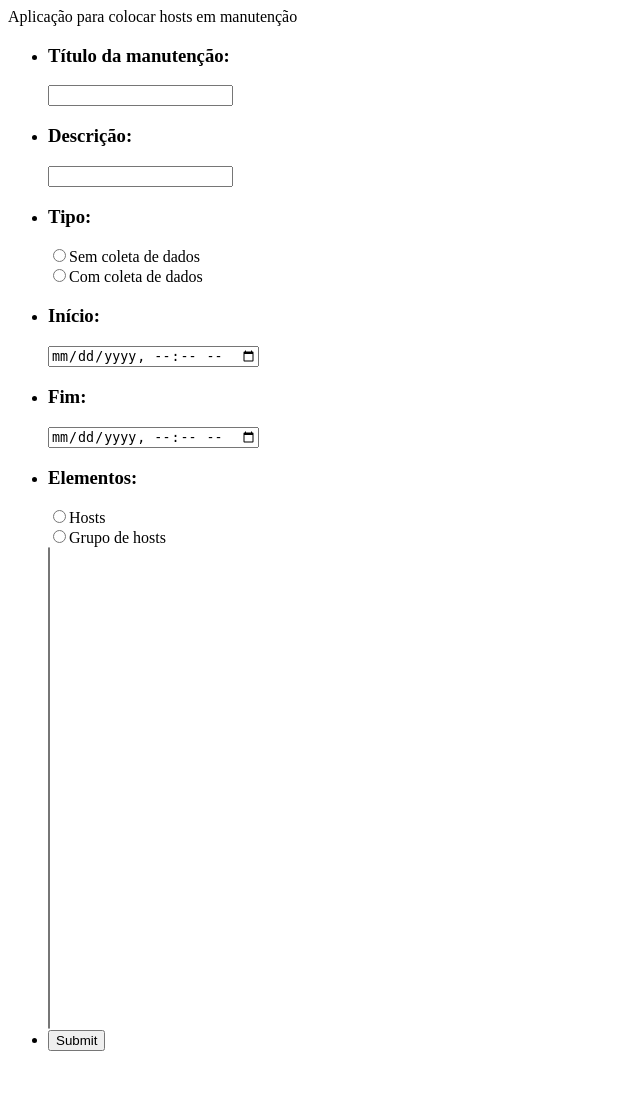
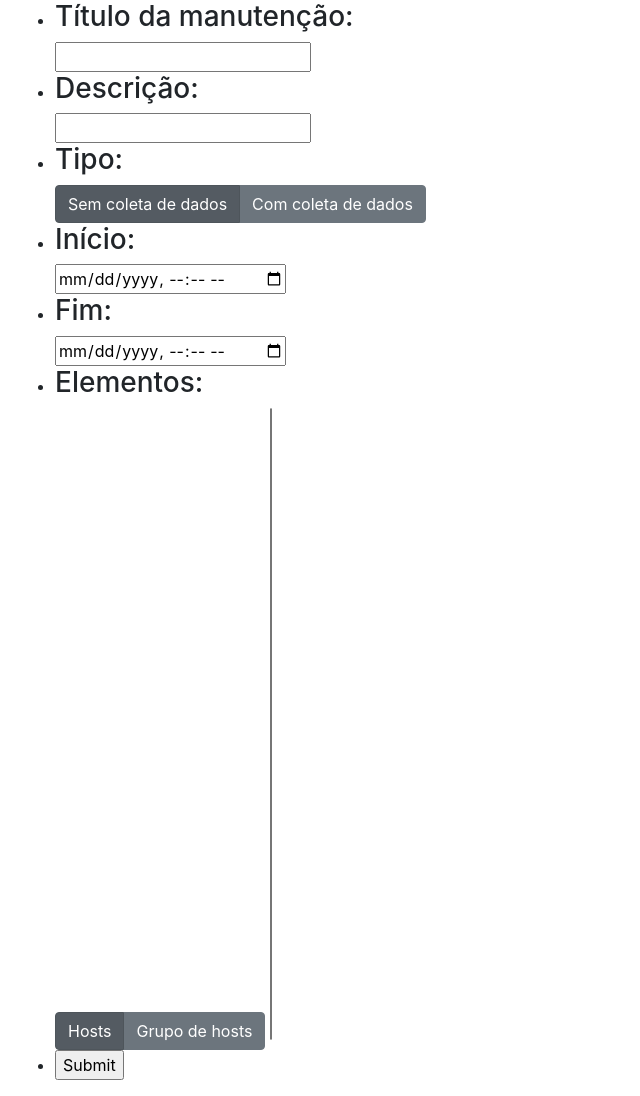
Before and after one commit to diegodrf/host-maintenance, a Flask app: page /maintenance in a window 1280 px wide. Shown: the whole page, without its empty margins (0-640 px from the left). Before the commit the page ends 1051 px from the top, so only its background shows below. Run offline with Flask 2, Linux system fonts and the light colour scheme; data that the repository does not hold is empty; some libraries are stand-ins or nearby versions.

Commit message:
Aplicação rodando em container perfeitamente Falta: Criar a diferenciação de usuários Layout HTML + CSS Login

```diff
--- a/app/main.py
+++ b/app/main.py
@@ -2,6 +2,13 @@ from flask import Flask, redirect, render_template, url_for, request
 import app.epoch as epoch
 from app.API.zabbixapi import Zabbix
 from app import models
+import os
+
+# Variáveis de ambiente para Docker
+zabbixServer = os.getenv('ZABBIX_SERVER', 'http://0.0.0.0')
+zabbixUser = os.getenv('ZABBIX_USER', 'Admin')
+zabbixPassword = os.getenv('ZABBIX_PASSWORD', 'zabbix')
+##################################
 
 app = Flask(__name__)
 app.secret_key = 'Rn5!c3cU@a5t'
@@ -16,9 +23,9 @@ def index():
 def maintenance():
 
     # Faz um get para listar os hosts para o usuário.
-    api = Zabbix(server='http://10.241.0.4/zabbix')
-    api.login('API', 'APIzabbix')
-    hosts = [host for host in api.host('get', {'output': ['hostid', 'name'], 'groupids': '83'})]
+    api = Zabbix(server=zabbixServer)
+    api.login(user=zabbixUser, password=zabbixPassword)
+    hosts = [host for host in api.host('get', {'output': ['hostid', 'name']})]
 
     return render_template('maintenance.html', hosts=hosts)
 
--- a/app/models.py
+++ b/app/models.py
@@ -18,8 +18,8 @@ class OneTimeOnly(Maintenance):
     def create(self, ids, groupids=False):
 
         # Realiza o login após o método ser chamado.
-        api = Zabbix(server='http://10.241.0.4/zabbix')
-        api.login('diego.rodrigues', 'Curumim982150*')
+        api = Zabbix(server='http://192.168.1.38')
+        api.login('Admin', 'zabbix')
 
         # Se o groupids for False, o id será reconhecido como um id de host. Se não, será um id de Grupo
         if groupids is False:
--- a/app/templates/base.html
+++ b/app/templates/base.html
@@ -2,15 +2,15 @@
 <html lang="en">
 <head>
     <meta charset="UTF-8">
+    <link rel="stylesheet" href="https://stackpath.bootstrapcdn.com/bootstrap/4.1.3/css/bootstrap.min.css" integrity="sha384-MCw98/SFnGE8fJT3GXwEOngsV7Zt27NXFoaoApmYm81iuXoPkFOJwJ8ERdknLPMO" crossorigin="anonymous">
     {%  block header %}
     {% endblock %}
     <title>Manutenção</title>
 </head>
 <body>
-    Aplicação para colocar hosts em manutenção
-
-    {% block content %}
-    {% endblock %}
-
+    <div class="container-fluid">
+        {% block content %}
+        {% endblock %}
+    </div>
 </body>
 </html>
--- a/app/templates/maintenance.html
+++ b/app/templates/maintenance.html
@@ -5,13 +5,25 @@
         <li><h3>Título da manutenção: </h3><input type="text" name="name"></li>
         <li><h3>Descrição: </h3><input type="text" name="description"></li>
         <li><h3>Tipo: </h3>
-            <input type="radio" value="0" name="maintenance_type">Sem coleta de dados<br>
-            <input type="radio" value="1" name="maintenance_type">Com coleta de dados<br></li>
+            <div class="btn-group btn-group-toggle" data-toggle="buttons">
+                <label class="btn btn-secondary active">
+                    <input type="radio" value="1" name="maintenance_type" id="option1" autocomplete="off" checked>Sem coleta de dados
+                </label>
+                <label class="btn btn-secondary">
+                    <input type="radio" value="0" name="maintenance_type" id="option2" autocomplete="off">Com coleta de dados
+                </label>
+            </div>
         <li><h3>Início: </h3><input type="datetime-local" name="starttime"></li>
         <li><h3>Fim: </h3><input type="datetime-local" name="endtime"></li>
         <li><h3>Elementos: </h3>
-            <input type="radio" value="0" name="target">Hosts<br>
-            <input type="radio" value="1" name="target">Grupo de hosts<br></li>
+            <div class="btn-group btn-group-toggle" data-toggle="buttons">
+                <label class="btn btn-secondary active">
+                    <input type="radio" value="0" name="target" id="option1" autocomplete="off" checked>Hosts
+                </label>
+                <label class="btn btn-secondary">
+                    <input type="radio" value="" name="target" id="option2" autocomplete="off">Grupo de hosts
+                </label>
+            </div>
         <select multiple="multiple" name="host_list" size='30'>
             {% for host in hosts %}
                 <option value="{{ host.hostid }}">{{ host.name }}</option>
--- a/check_login.py
+++ /dev/null
@@ -1,5 +0,0 @@
-from app.API.zabbixapi import Zabbix
-
-
-api = Zabbix(server=Auth.server)
-api.login(user=Auth.user, password=Auth.password)
--- /dev/null
+++ b/uwsgi.ini
@@ -0,0 +1,3 @@
+[uwsgi]
+module = app.main
+callable = app
```
Also changed, not shown: README.md (added), app/__init__.py (added), 3 other files.
